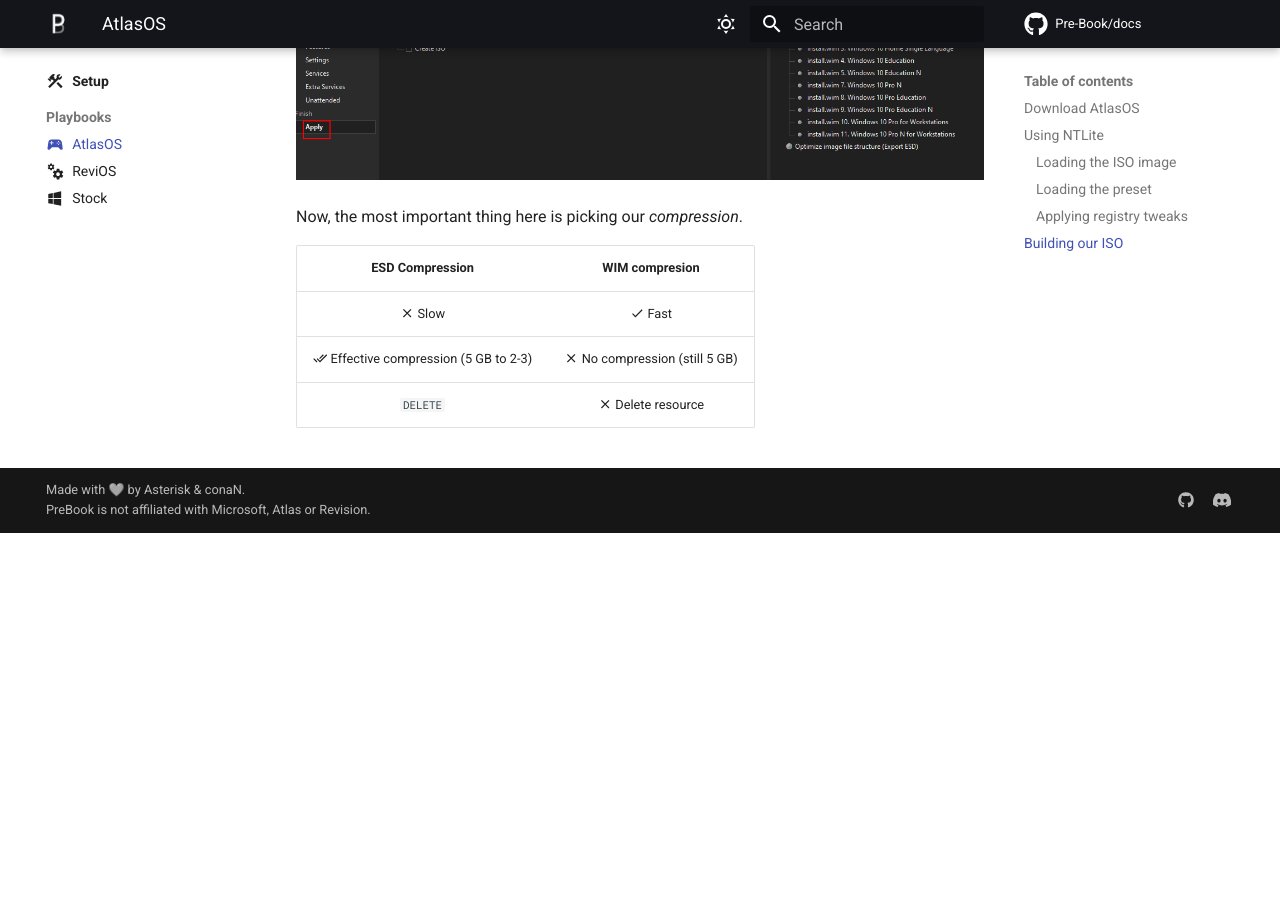
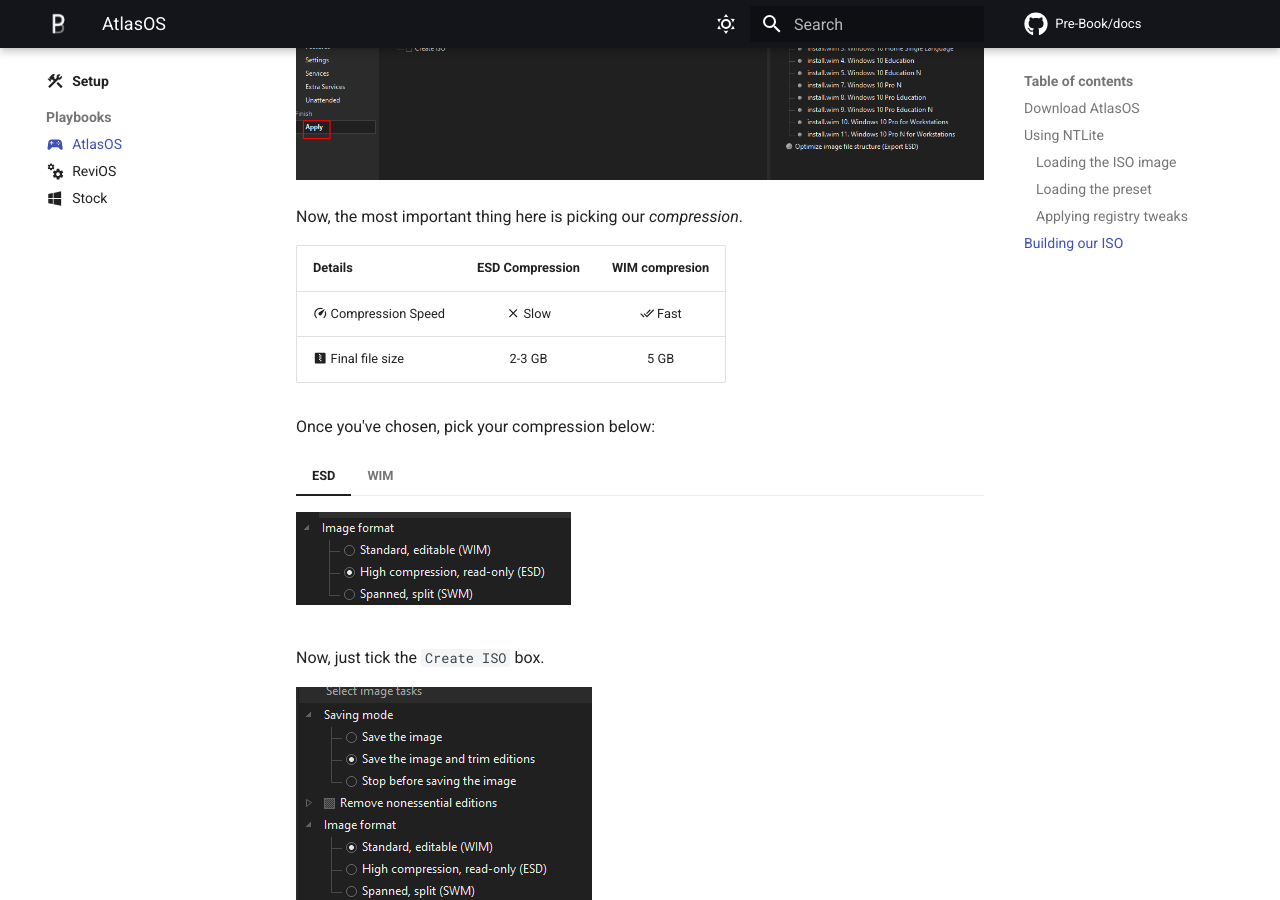
Before and after one commit to Pre-Book/docs, an MkDocs documentation site: the page built from docs/setup/playbooks/atlas.md, in a window 1280 px wide and 900 px high, scrolled down 4651 px. Built offline with MkDocs 1.6.1 and Material for MkDocs 9.7.7, drawn with Linux system fonts in a browser that asks for light colours; comment, search, counter and statistics services are not loaded; before the commit the page ends 5184 px from its top, so only the background shows below that.

Commit message:
more steps

```diff
--- a/docs/setup/playbooks/atlas.md
+++ b/docs/setup/playbooks/atlas.md
@@ -83,8 +83,18 @@ Head on over to the `Apply` tab and look at the options.
 
 Now, the most important thing here is picking our *compression*.
 
-|                     ESD Compression                      |                  WIM compresion                   |
-| :------------------------------------------------------: | :-----------------------------------------------: |
-|                :material-close:     Slow                 |             :material-check:     Fast             |
-| :material-check-all: Effective compression (5 GB to 2-3) | :material-close:      No compression (still 5 GB) |
-|                         `DELETE`                         |       :material-close:     Delete resource        |
+| Details                                                 |    ESD Compression    |      WIM compresion       |
+| :------------------------------------------------------ | :-------------------: | :-----------------------: |
+| :material-speedometer: Compression Speed                | :material-close: Slow | :material-check-all: Fast |
+| :material-zip-box:                      Final file size |        2-3 GB         |           5 GB            |
+
+Once you've chosen, pick your compression below:
+
+=== "ESD"
+    ![compression](../../assets/compression.png)
+=== "WIM"
+    ![compression-wim](../../assets/compression-wim.png)
+
+Now, just tick the `Create ISO` box.
+
+![ntlite-11](../../assets/ntlite-11.png)
```
Also changed, not shown: docs/assets/compression-wim.png (added), docs/assets/compression.png (added), docs/assets/ntlite-11.png (added).
